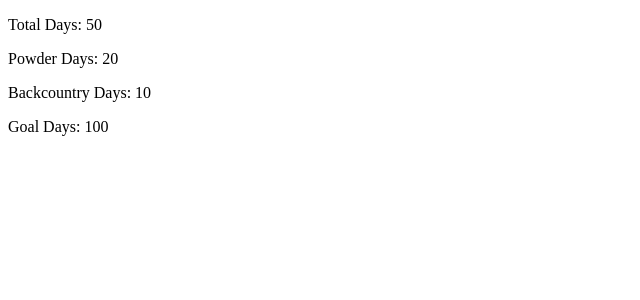
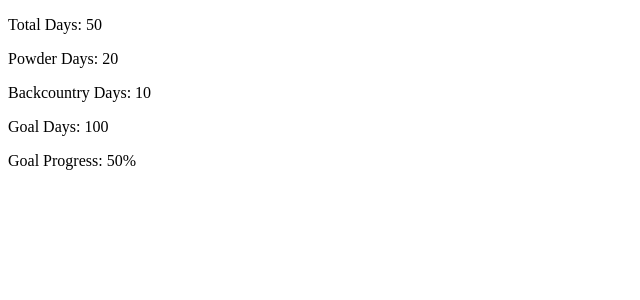
Before and after one commit to britobluis/react-is-fun, a React (Create React App) app: page / in a window 1280 px wide. Shown: the top 300 px of the page, without its empty margins (0-640 px from the left). Built offline with nearby package versions, Linux system fonts and the light colour scheme.

Commit message:
Added goal progress calculation methods

```diff
--- a/src/index.js
+++ b/src/index.js
@@ -9,20 +9,30 @@
 }
 
 class SkyDayCounter extends React.Component {
+    getPercent = decimal => {
+        return decimal * 100 + '%'
+    }
+    calculateGoalProgress = (total, goal) => {
+        return this.getPercent(total/goal)
+    }
     render() {
+        const {total, powder, backcountry, goal} = this.props // Easier to read variables
         return (
             <section>
                 <div>
-                    <p>Total Days: {this.props.total}</p>
+                    <p>Total Days: {total}</p>
                 </div>
                 <div>
-                    <p>Powder Days: {this.props.powder}</p>
+                    <p>Powder Days: {powder}</p>
                 </div>
                 <div>
-                    <p>Backcountry Days: {this.props.backcountry}</p>
+                    <p>Backcountry Days: {backcountry}</p>
                 </div>
                 <div>
-                    <p>Goal Days: {this.props.goal}</p>
+                    <p>Goal Days: {goal}</p>
+                </div>
+                <div>
+                    <p>Goal Progress: {this.calculateGoalProgress(total, goal)}</p>
                 </div>
             </section>
         )
```
